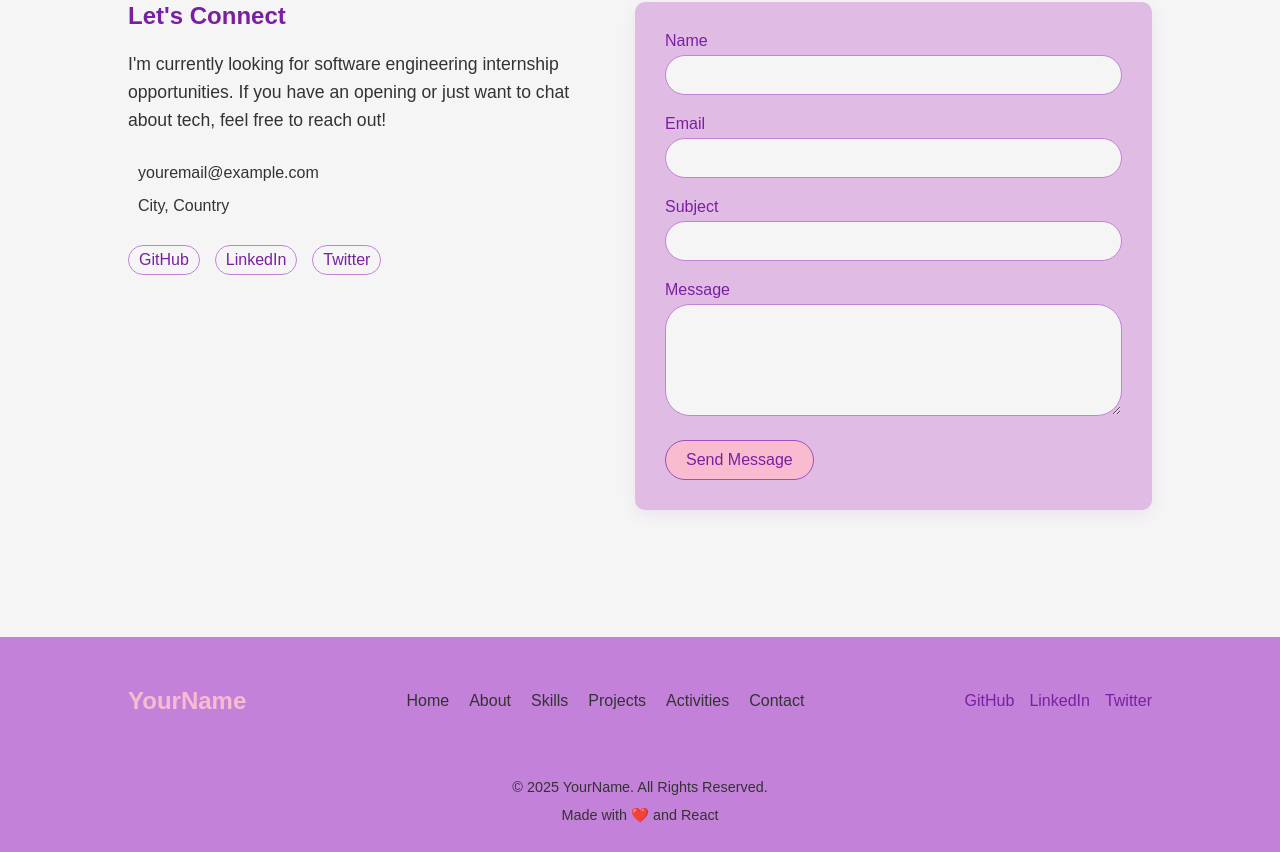
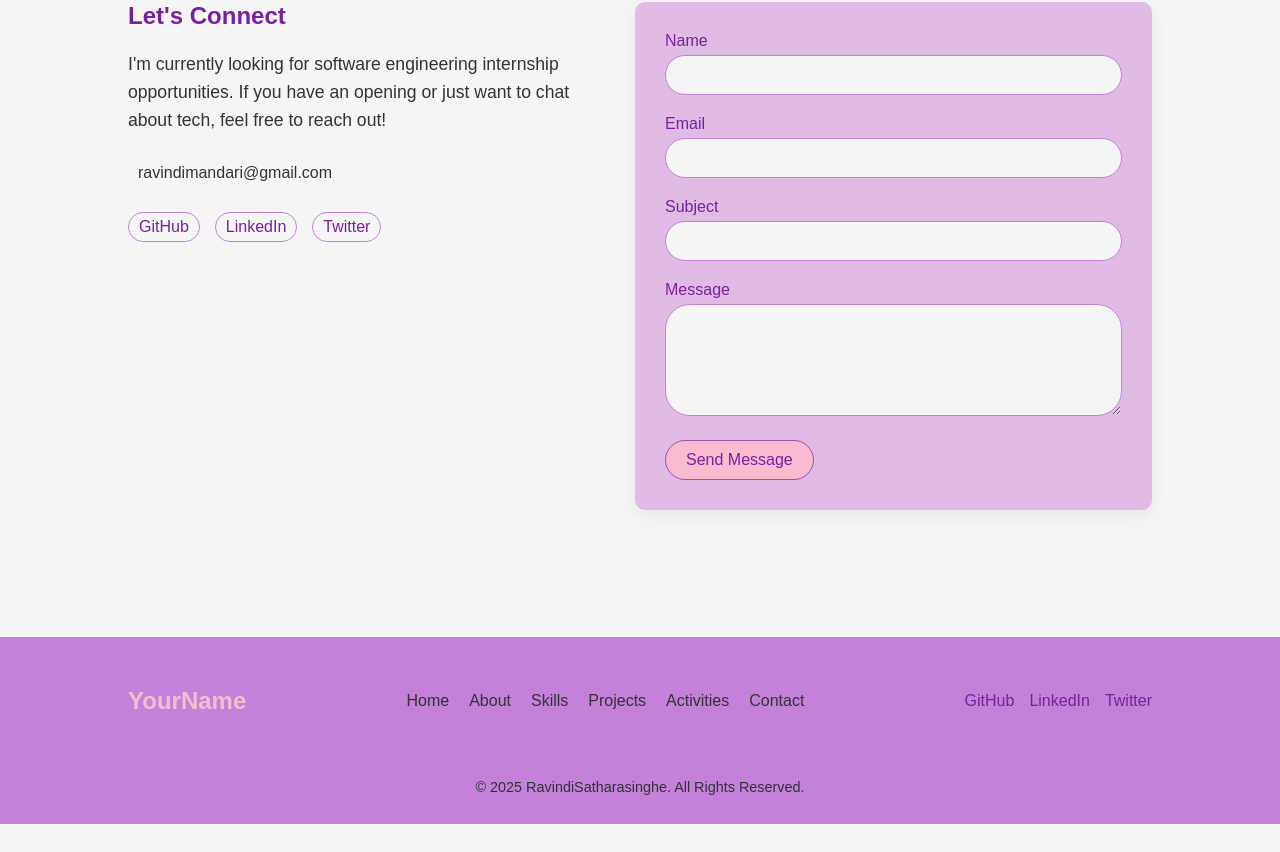
Before and after one commit to NethuDinsara/portfolio, a React (Vite) app: page / in a window 1280 px wide. Shown: the part 5108-5960 px from the top of the page. After the commit the page ends 5932 px from the top, so only its background shows below. Built offline with nearby package versions, Linux system fonts and the light colour scheme.

Commit message:
updated footer and contact pages

```diff
--- a/src/components/Contact.jsx
+++ b/src/components/Contact.jsx
@@ -70,12 +70,12 @@ const Contact = () => {
             <div className="contact-details">
               <div className="contact-item">
                 <i className="icon-email"></i>
-                <span>youremail@example.com</span>
+                <span>ravindimandari@gmail.com</span>
               </div>
-              <div className="contact-item">
+              {/* <div className="contact-item">
                 <i className="icon-location"></i>
                 <span>City, Country</span>
-              </div>
+              </div> */}
             </div>
 
             <div className="social-links">
--- a/src/components/Footer.jsx
+++ b/src/components/Footer.jsx
@@ -26,8 +26,8 @@ const Footer = () => {
           </div>
 
           <div className="footer-bottom">
-            <p>&copy; {currentYear} YourName. All Rights Reserved.</p>
-            <p>Made with ❤️ and React</p>
+            <p>&copy; {currentYear} RavindiSatharasinghe. All Rights Reserved.</p>
+            {/* <p>Made with ❤️ and React</p> */}
           </div>
         </div>
       </footer>
```
